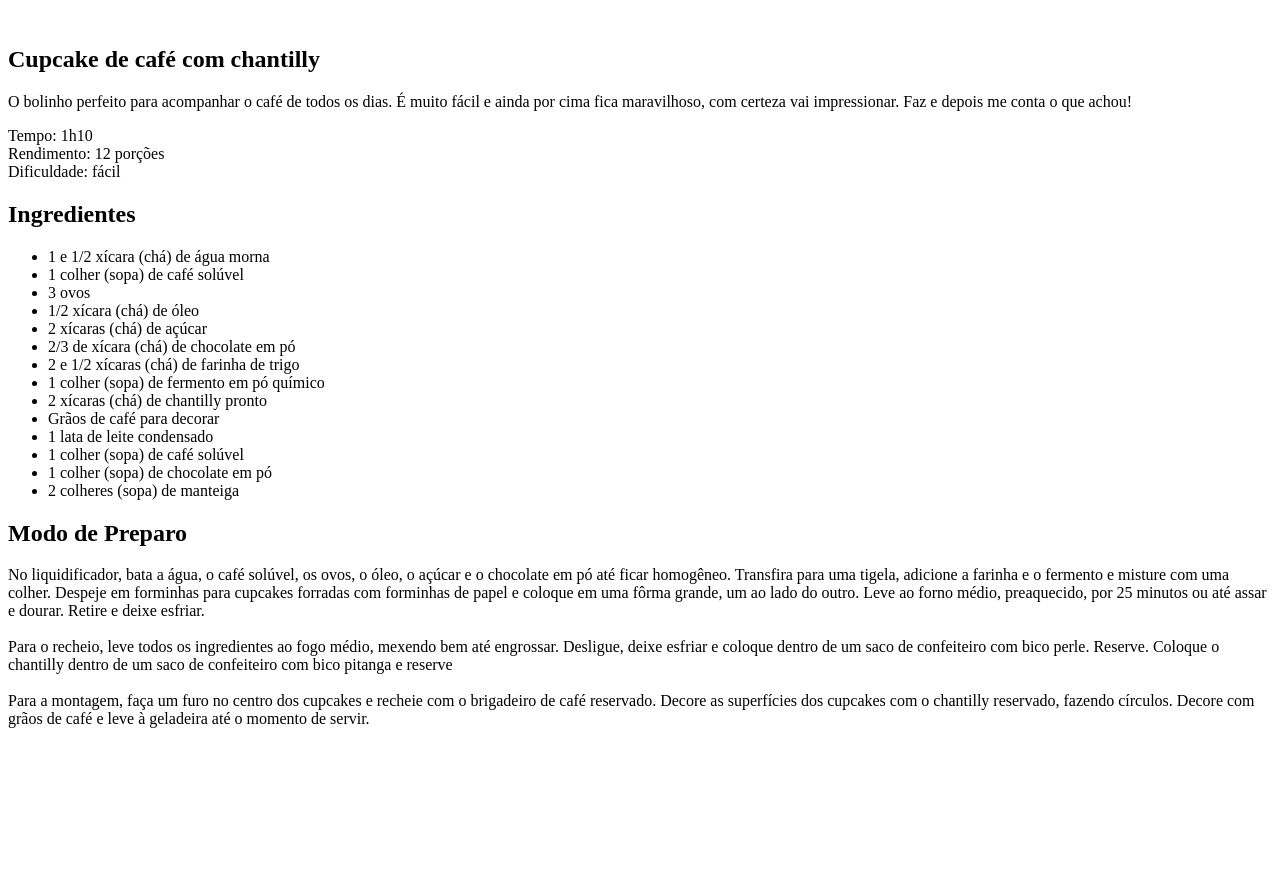
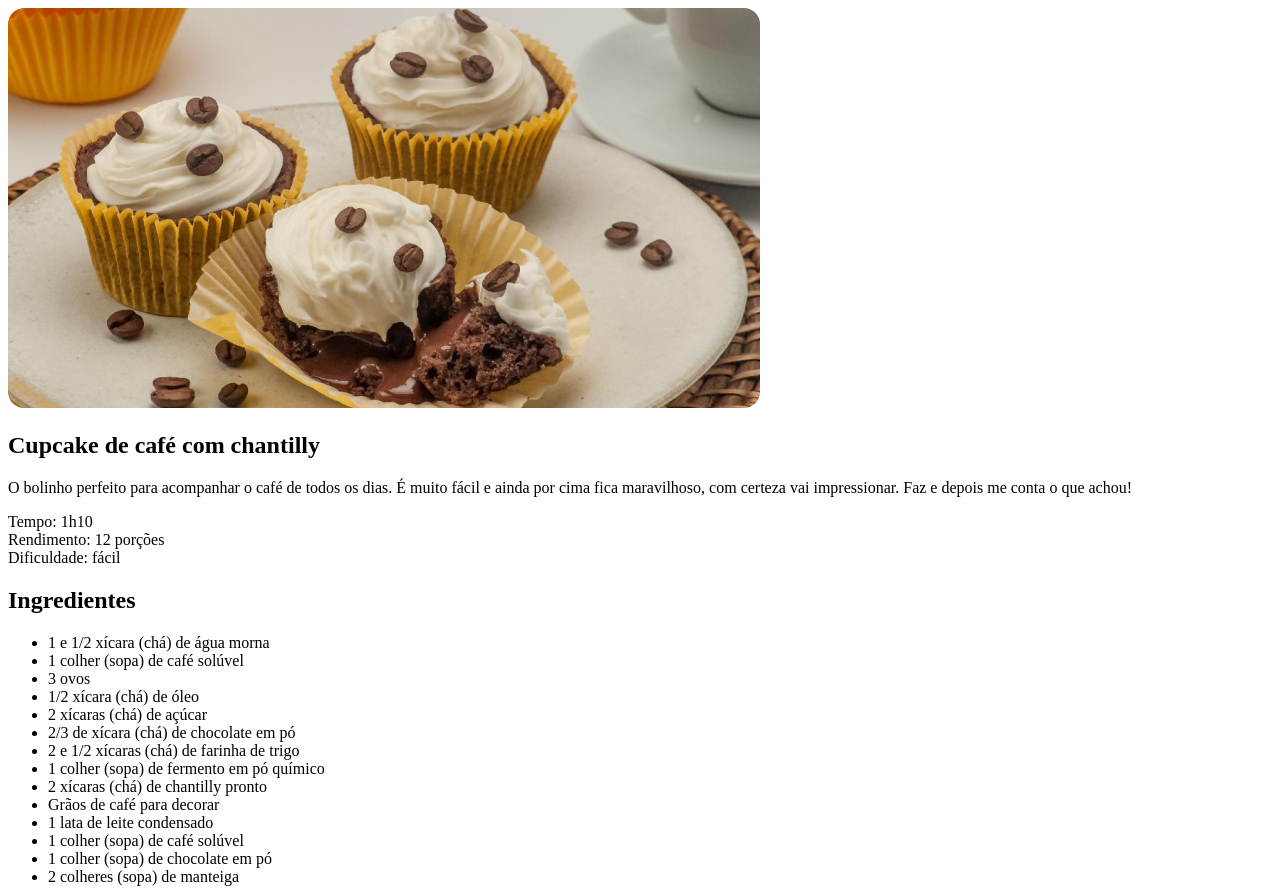
Before and after one commit to matiusbv/Pagina-de-Receitas, a plain HTML site: page index.html in a window 1280 px wide. Shown: the top 889 px of the page. Before the commit the page ends 800 px from the top, so only its background shows below. Drawn offline with Linux system fonts and the light colour scheme.

Commit message:
Adicionando imagens e estilos

```diff
--- a/index.html
+++ b/index.html
@@ -4,10 +4,11 @@
     <meta charset="UTF-8">
     <meta name="viewport" content="width=device-width, initial-scale=1.0">
     <title>Página de receita</title>
+    <link rel="stylesheet" href="style.css">
 </head>
 <body>
   <div id="page">
-    <img src="" alt="">
+    <img src="assets/main-image.jpg" alt="imagem do cupcakes">
       <main>
         <section id="about">
           <h1>Cupcake de café com chantilly</h1>
--- /dev/null
+++ b/style.css
@@ -0,0 +1,3 @@
+img {
+  border-radius: 16px;
+}
```
Also changed, not shown: assets/main-image.jpg (added), 1 other file.
